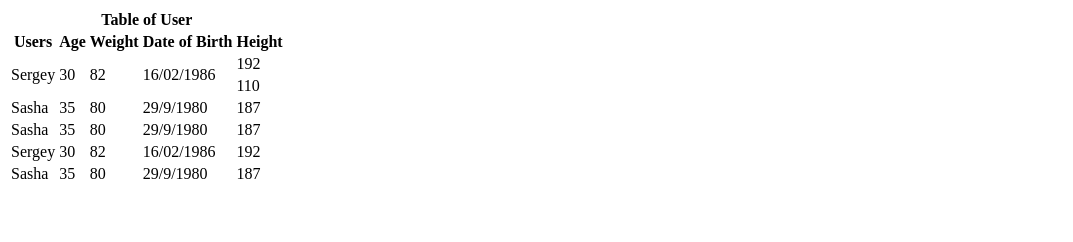
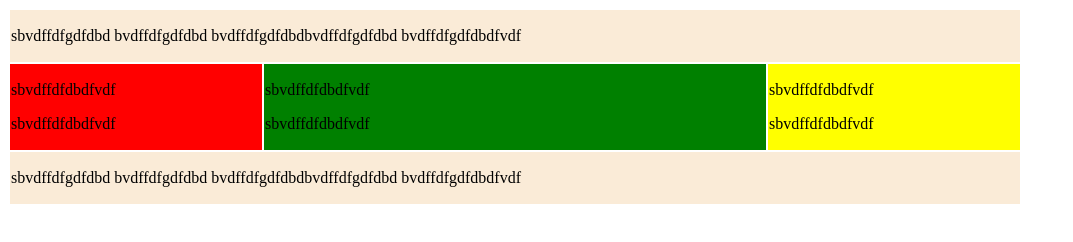
Before and after one commit to sfiluyk/lessons, a plain HTML site: page index.html in a window 1280 px wide. Shown: the whole page, without its empty margins (0-1073 px from the left). Drawn offline with Linux system fonts and the light colour scheme.

Commit message:
tables css

```diff
--- a/css/app.css
+++ b/css/app.css
@@ -0,0 +1,39 @@
+td {
+
+}
+
+#header {
+    background-color: antiquewhite;
+}
+
+#main {
+
+}
+
+#footer {
+    background-color: antiquewhite;
+}
+
+.col1 {
+    background-color: red;
+}
+
+.col2 {
+    background-color: green;
+}
+
+.col3 {
+    background-color: yellow;
+}
+
+.left {
+    width: 250px;
+}
+
+.middle {
+    width: 500px;
+}
+
+.right {
+    width: 250px;
+}
--- /dev/null
+++ b/css/app1.css
@@ -0,0 +1,3 @@
+.black-color{
+    background-color: black;
+}
--- a/index.html
+++ b/index.html
@@ -3,46 +3,47 @@
 <head>
     <meta charset="UTF-8">
     <title>Lessons</title>
+
+    <link href="css/app.css" type="text/css" rel="stylesheet">
+    <link href="css/app1.css" type="text/css" rel="stylesheet">
+
 </head>
 <body>
 <table>
 
-           <thead>
+    <tbody>
 
-                <tr>
-                    <th colspan="5">Table of User</th>
+    <tr id="header">
+        <td colspan="3">
+            <p>sbvdffdfgdfdbd bvdffdfgdfdbd
+                bvdffdfgdfdbdbvdffdfgdfdbd bvdffdfgdfdbdfvdf</p>
+        </td>
     </tr>
 
-               <tr>
-                    <th> Users </th>  <th> Age </th>  <th> Weight </th>  <th> Date of Birth </th>  <th> Height </th>
+    <tr id="main">
+        <td class="col1 left">
+                <p>sbvdffdfdbdfvdf</p>
+                <p>sbvdffdfdbdfvdf</p>
+        </td>
+        <td class="col2">
+            <div class="middle">
+                <p>sbvdffdfdbdfvdf</p>
+                <p>sbvdffdfdbdfvdf</p>
+            </div>
+        </td>
+        <td class="col3">
+            <div class="right">
+                <p>sbvdffdfdbdfvdf</p>
+                <p>sbvdffdfdbdfvdf</p>
+            </div>
+        </td>
     </tr>
 
-           </thead>
-
-           <tbody>
-
-                <tr>
-                    <td rowspan="2"> Sergey </td> <td rowspan="2"> 30 </td> <td rowspan="2"> 82 </td> <td rowspan="2"> 16/02/1986 </td> <td> 192 </td>
-                </tr>
-
-                <tr>
-                                                                                                                                         <td> 110 </td>
-                </tr>
-
-                <tr>
-                    <td> Sasha </td> <td> 35 </td> <td> 80  </td> <td> 29/9/1980 </td> <td> 187 </td>
-                </tr>
-
-                <tr>
-                    <td> Sasha </td> <td> 35 </td> <td> 80  </td> <td> 29/9/1980 </td> <td> 187 </td>
-                </tr>
-
-                <tr>
-                    <td> Sergey </td> <td> 30 </td> <td> 82 </td> <td> 16/02/1986 </td> <td> 192 </td>
-                </tr>
-
-                <tr>
-                    <td> Sasha </td> <td> 35 </td> <td> 80  </td> <td> 29/9/1980 </td> <td> 187 </td>
+    <tr id="footer">
+        <td colspan="3">
+            <p>sbvdffdfgdfdbd bvdffdfgdfdbd
+                bvdffdfgdfdbdbvdffdfgdfdbd bvdffdfgdfdbdfvdf</p>
+        </td>
     </tr>
 
     </tbody>
```
Lines whose indentation alone changed are shown as unchanged.
